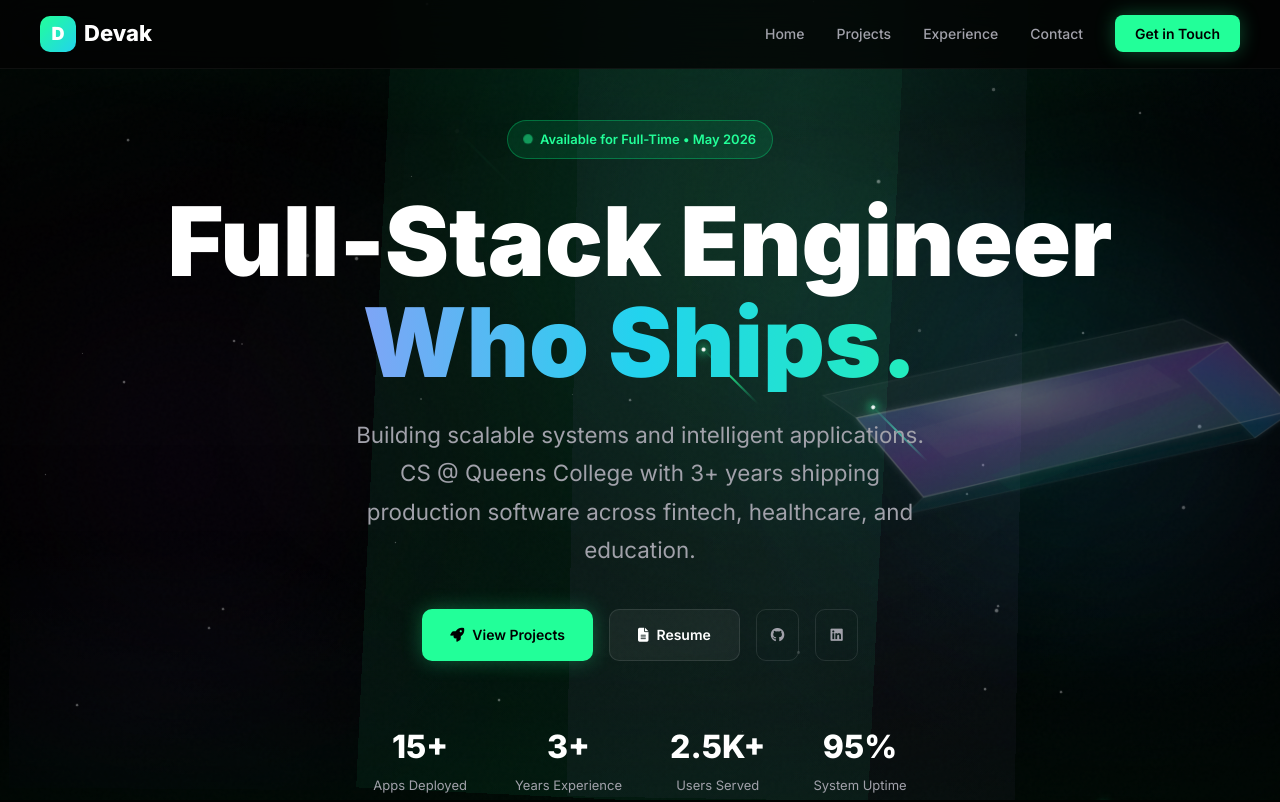
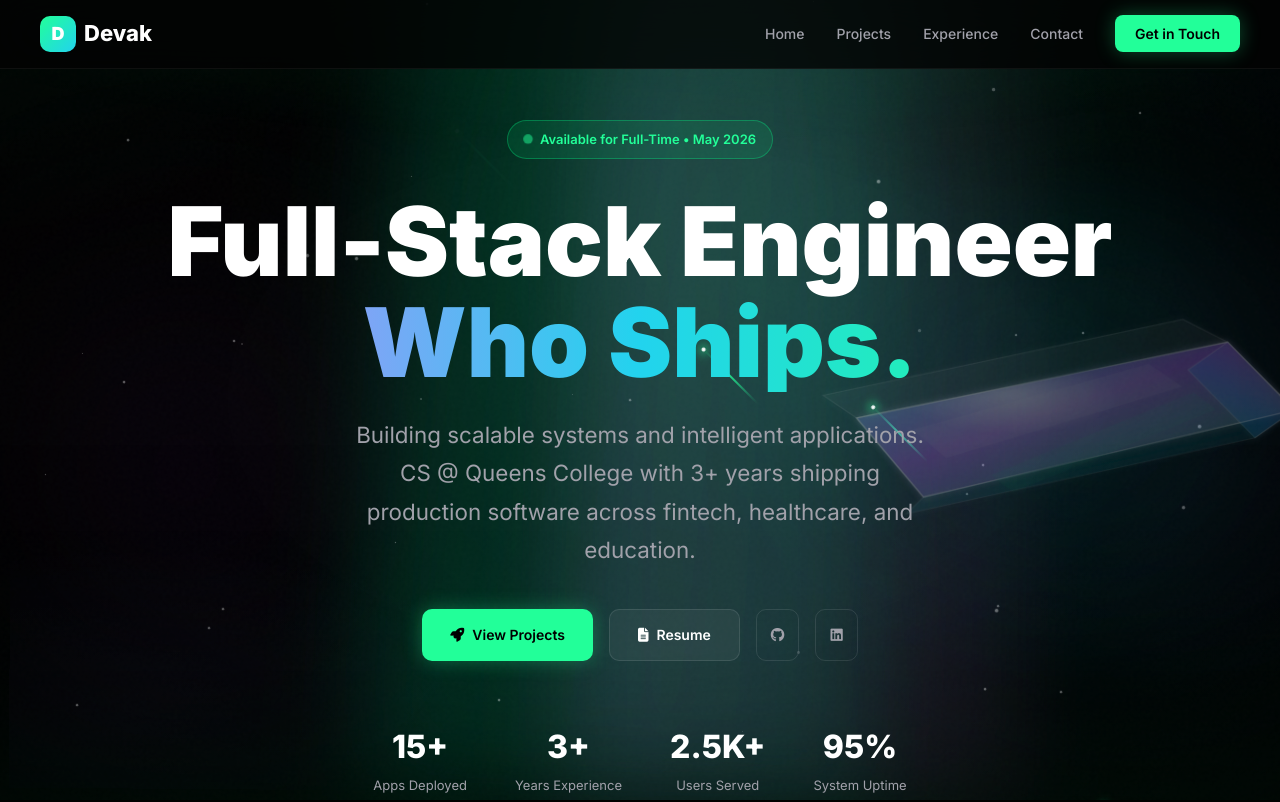
Before and after one commit to devakmmm/alt-portfolio, a plain HTML site: page index.html in a window 1280 px wide. Shown: the top 802 px of the page. Drawn offline with Linux system fonts and the light colour scheme; a script that the page names is missing.

Commit message:
Refine spotlight styles and add filters

```diff
--- a/index.html
+++ b/index.html
@@ -507,6 +507,7 @@
       overflow: hidden;
     }
 
+
     .spotlight {
       position: absolute;
       width: 40%;
@@ -514,14 +515,16 @@
       background: conic-gradient(
         from 90deg at 50% 0%,
         transparent 0deg,
-        rgba(34, 255, 153, 0.03) 40deg,
-        rgba(34, 255, 153, 0.08) 90deg,
-        rgba(34, 255, 153, 0.03) 140deg,
+        rgba(34, 255, 153, 0.10) 60deg,
+        rgba(34, 255, 153, 0.18) 90deg,
+        rgba(34, 255, 153, 0.10) 120deg,
         transparent 180deg
       );
+      filter: blur(48px) brightness(1.2) saturate(1.2);
       top: -50%;
       left: 30%;
       animation: spotlightSway 15s ease-in-out infinite;
+      border: none;
     }
 
     .spotlight-2 {
@@ -531,14 +534,16 @@
       background: conic-gradient(
         from 90deg at 50% 0%,
         transparent 0deg,
-        rgba(192, 132, 252, 0.02) 50deg,
-        rgba(192, 132, 252, 0.06) 90deg,
-        rgba(192, 132, 252, 0.02) 130deg,
+        rgba(192, 132, 252, 0.08) 70deg,
+        rgba(192, 132, 252, 0.15) 100deg,
+        rgba(192, 132, 252, 0.08) 130deg,
         transparent 180deg
       );
+      filter: blur(44px) brightness(1.1) saturate(1.1);
       top: -40%;
       right: 20%;
       animation: spotlightSway 18s ease-in-out infinite reverse;
+      border: none;
     }
 
     @keyframes spotlightSway {
```
